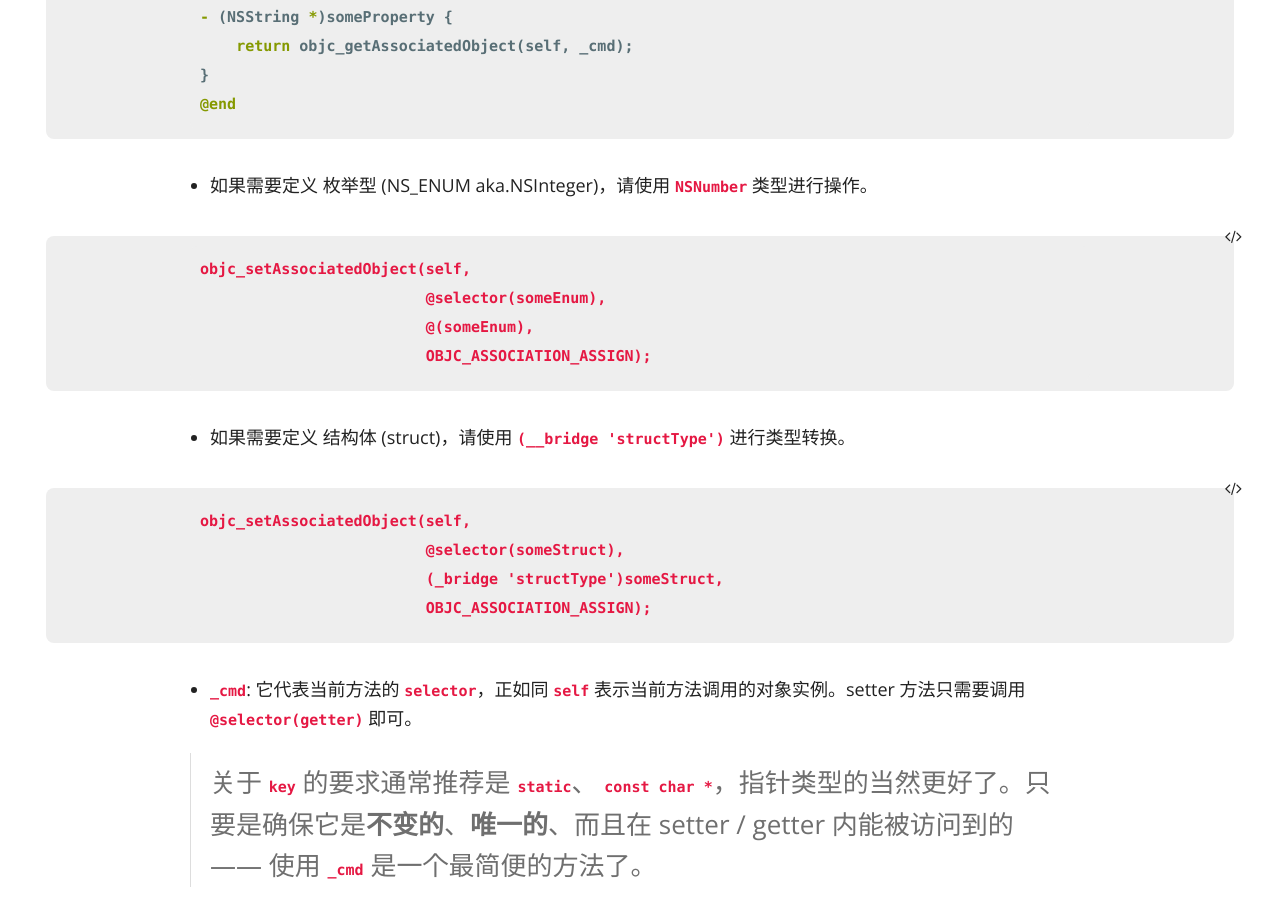
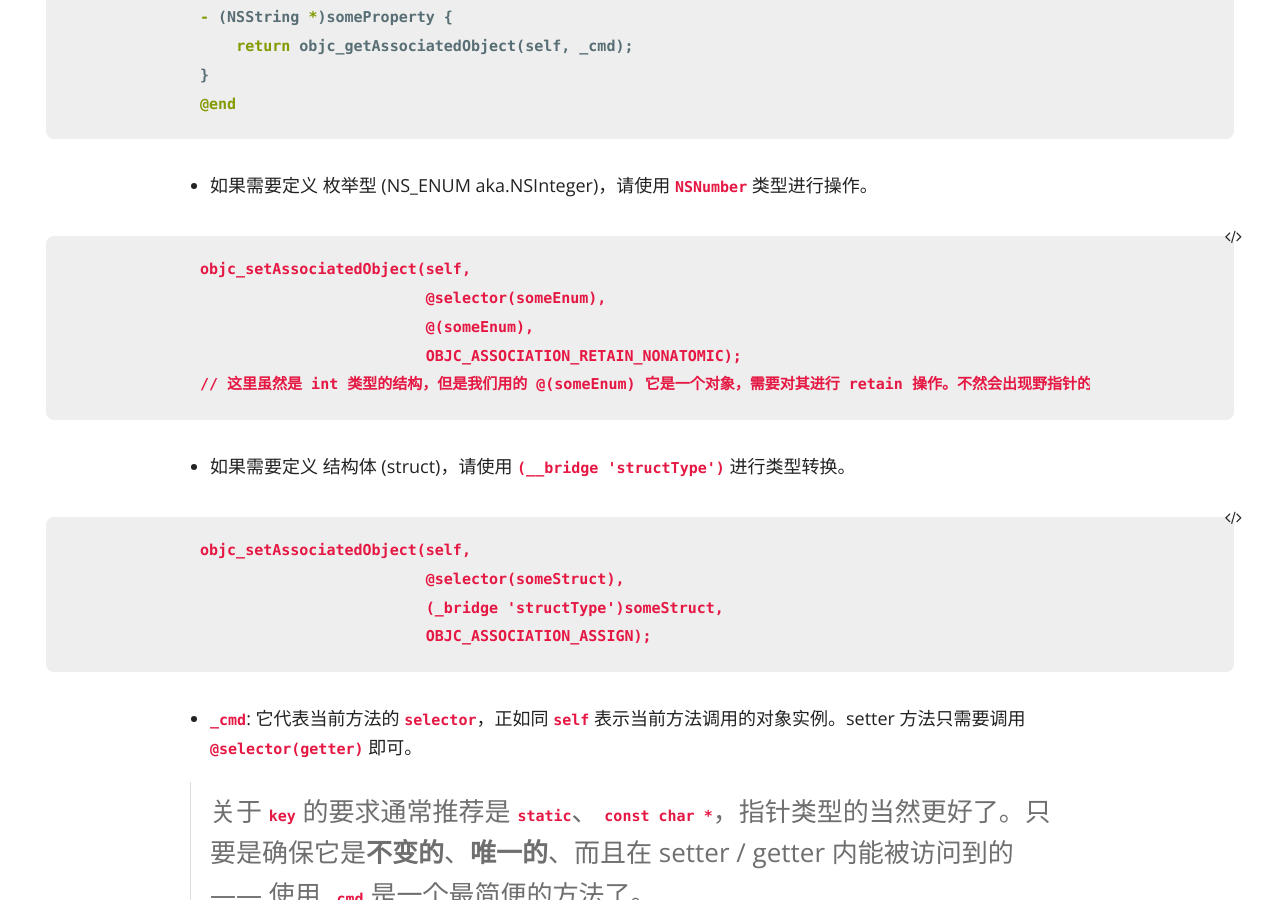
Before and after one commit to XenonChau/blog_jekyll, a Jekyll site: the page built from _posts/2016-08-20-Delve-Into-Objc-1-Runtime.md, in a window 1280 px wide and 900 px high, scrolled down 11184 px. Built offline with Jekyll 4.4.1, drawn with Linux system fonts in a browser that asks for light colours; nearby versions of some CDN libraries; comment, search, counter and statistics services are not loaded.

Commit message:
update runtime.md 'fix associated object: int value should use NSNumber and RETAIN_NONATOMIC'

````diff
--- a/_posts/2016-08-20-Delve-Into-Objc-1-Runtime.md
+++ b/_posts/2016-08-20-Delve-Into-Objc-1-Runtime.md
@@ -331,7 +331,8 @@ objc_removeAssociatedObjects(id object)
 objc_setAssociatedObject(self,
                          @selector(someEnum),
                          @(someEnum),
-                         OBJC_ASSOCIATION_ASSIGN);
+                         OBJC_ASSOCIATION_RETAIN_NONATOMIC);
+// 这里虽然是 int 类型的结构，但是我们用的 @(someEnum) 它是一个对象，需要对其进行 retain 操作。不然会出现野指针的情况。
 ```
 
 - 如果需要定义 结构体 (struct)，请使用 `(__bridge 'structType')` 进行类型转换。
````
